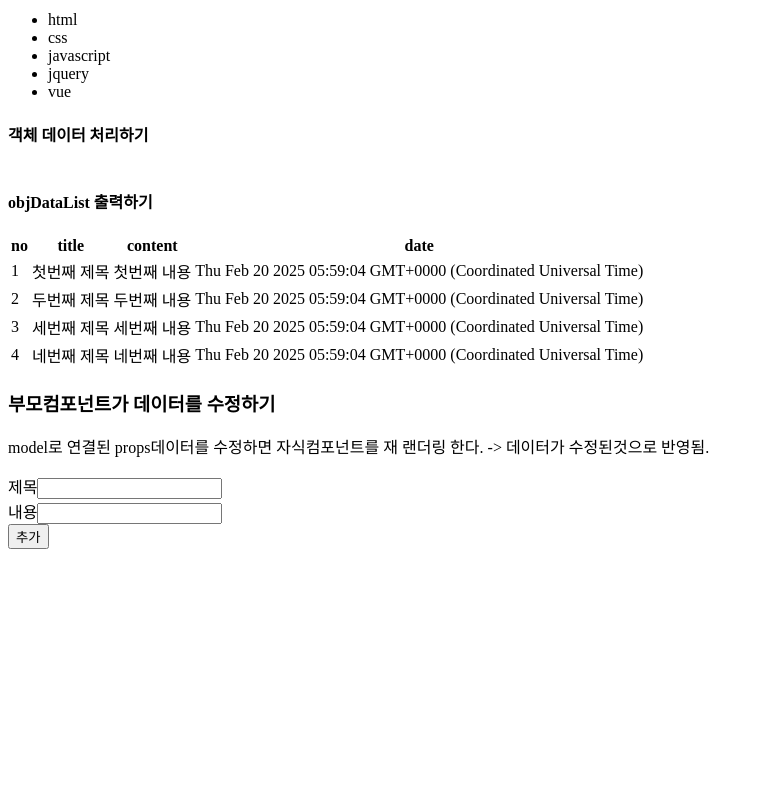
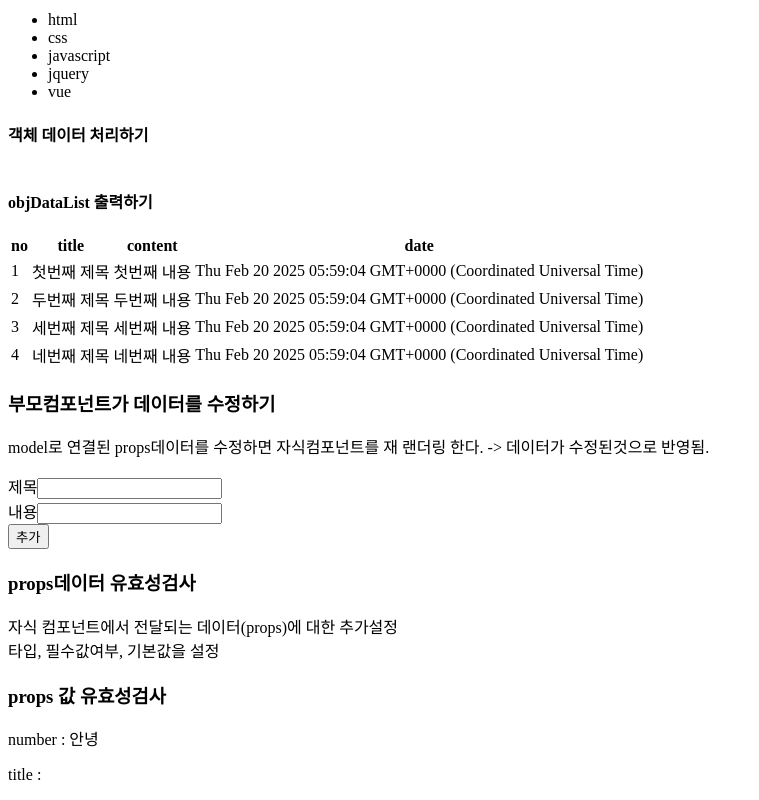
Before and after one commit to woogamjaa/vue, a Vue app in the folder vuework/npmtest/sfctest/: page / in a window 1280 px wide. Shown: the part 3148-3948 px from the top of the page, without its empty margins (0-759 px from the left). Before the commit the page ends 3705 px from the top, so only its background shows below. Built offline with nearby package versions, Linux system fonts and the light colour scheme.

Commit message:
유효성검사 props 에서 객체로 체크하기

```diff
--- /dev/null
+++ b/vuework/npmtest/sfctest/src/components/03_props_emit/03_ChecKPropChildComponent.vue
@@ -0,0 +1,27 @@
+<template>
+    <div>
+        <h3>props 값 유효성검사 </h3>
+        <p>number : {{number}} </p>
+        <p>title : {{title}}</p>
+    </div>
+</template>
+<script>
+export default {
+    name : "check",
+    // props : ["number","title"],
+    props:{ //추가적인 설정이 필요할땐 객체로 들어가라.
+        "number":{
+            type:Number, //경고를 띄워준다.
+            require:true,
+
+        },
+        "title":{
+            type:String,
+            require:true,
+        }
+    }
+}
+</script>
+<style>
+
+</style>
--- a/vuework/npmtest/sfctest/src/components/03_props_emit/ParentComponent.vue
+++ b/vuework/npmtest/sfctest/src/components/03_props_emit/ParentComponent.vue
@@ -26,13 +26,21 @@
         내용<input type="text" v-model="board.content"><br>
         <button @click="addBoard">추가</button>
 
-
+        <h3>props데이터 유효성검사</h3>
+        <div>
+            <p>
+                자식 컴포넌트에서 전달되는 데이터(props)에 대한 추가설정<br>
+                타입, 필수값여부, 기본값을 설정<br>
+            </p>
+            <check number="안녕"/>
+        </div>
     </div>
 </template>
 <script>
 import PropChildComponet from './01_PropChildComponent.vue';
 import PropChildComponet2 from './02_PropChildComponent2.vue';
 import MyPropChildComponent from './MyPropChildComponent.vue';
+import check from './03_ChecKPropChildComponent.vue';
 
 const model={
     mydata:"제목입니다.",
@@ -51,7 +59,7 @@ const model={
 }
 export default {
     name:"propcontainer",
-    components:{PropChildComponet,PropChildComponet2,MyPropChildComponent},
+    components:{PropChildComponet,PropChildComponet2,MyPropChildComponent,check},
     data(){
         return model;
     },
```
